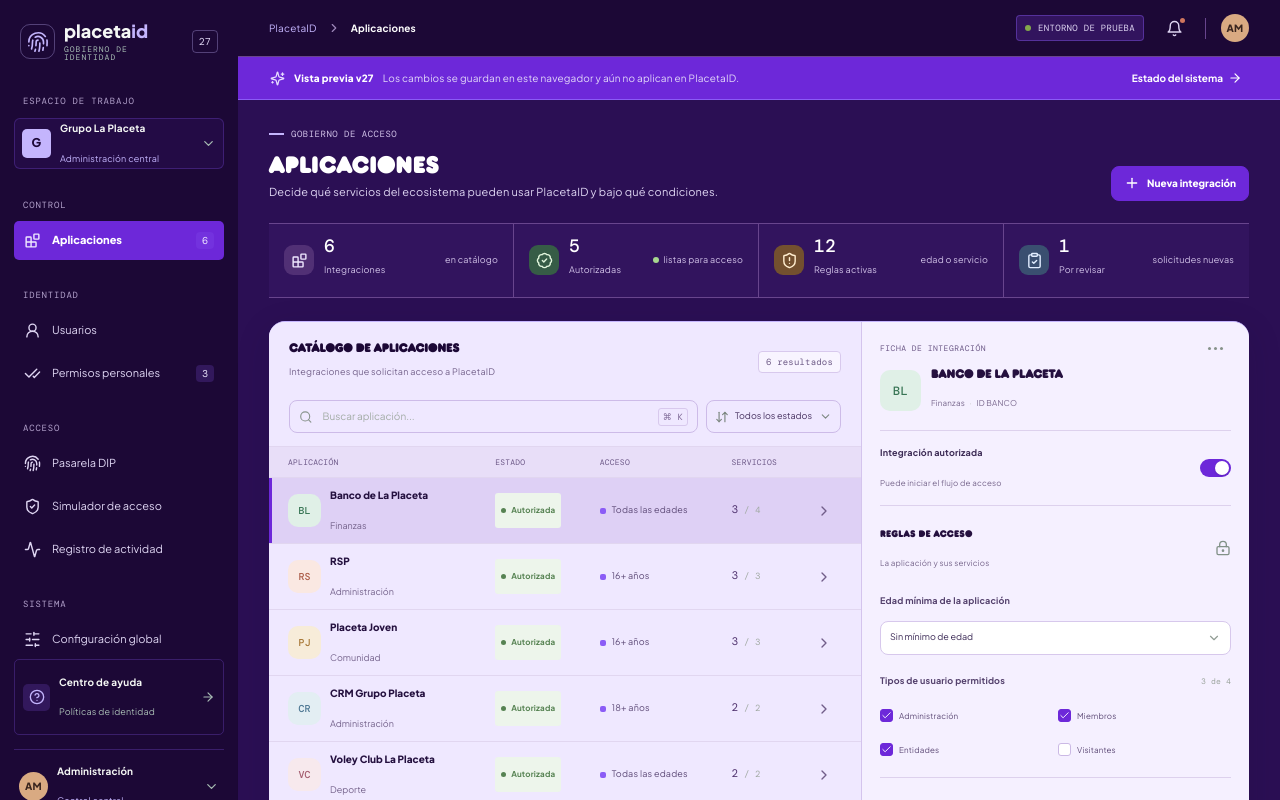
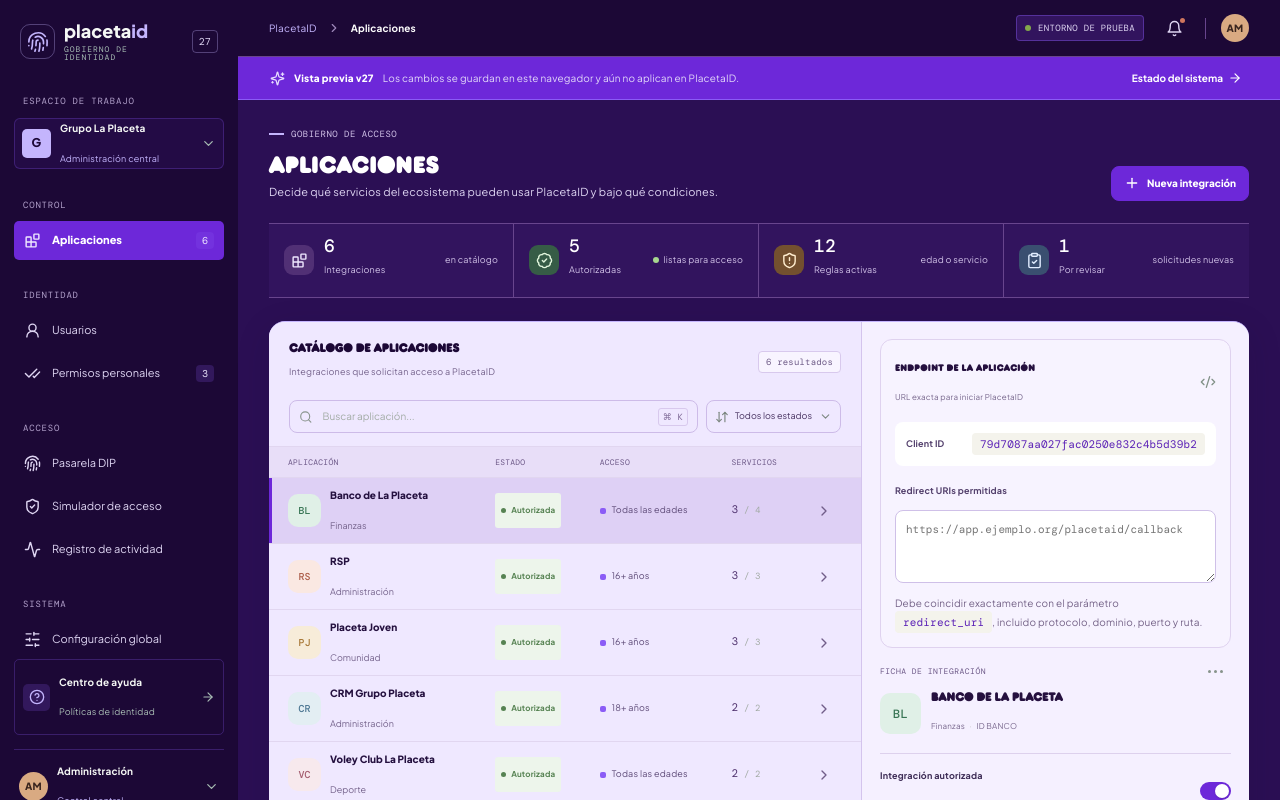
Before and after one commit to gdelaplaceta/placetaid-web-2027, a React (Vite) app: page / in a window 1280 px wide. Both pictures are taken after a click on the button "Administración". Shown: the top 800 px of the page. Built offline with nearby package versions, Linux system fonts and the light colour scheme.

Commit message:
feat: configure integration redirect URIs

```diff
--- a/src/App.tsx
+++ b/src/App.tsx
@@ -60,6 +60,7 @@ type Service = {
 type Integration = {
   id: string
   clientId?: string
+  redirectUris?: string[]
   name: string
   category: string
   initials: string
@@ -620,6 +621,7 @@ function App() {
               </div>
 
               {selected && <aside className="policy-panel">
+                <div className="policy-section integration-endpoint-section"><div className="policy-section-heading"><div><h3>Endpoint de la aplicación</h3><p>URL exacta para iniciar PlacetaID</p></div><Code2 size={16} /></div><div className="endpoint-row"><span className="field-label">Client ID</span><code>{selected.clientId ?? 'Pendiente de registrar'}</code></div><label className="field-label" htmlFor="redirect-uris">Redirect URIs permitidas</label><textarea id="redirect-uris" className="redirect-uri-input" rows={3} value={(selected.redirectUris ?? []).join('\n')} placeholder="https://app.ejemplo.org/placetaid/callback" onChange={(event) => updateIntegration(selected.id, (item) => ({ ...item, redirectUris: event.target.value.split(/\n|,/).map((uri) => uri.trim()).filter(Boolean), updated: 'Ahora' }))} /><small className="field-help">Debe coincidir exactamente con el parámetro <code>redirect_uri</code>, incluido protocolo, dominio, puerto y ruta.</small></div>
                 <div className="policy-topline"><span className="eyebrow">FICHA DE INTEGRACIÓN</span><button className="more-button" aria-label="Más opciones" onClick={() => showToast('No hay más acciones disponibles en la vista previa')}><span /><span /><span /></button></div>
                 <div className="policy-app-heading"><span className={`app-mark app-mark-large app-mark-${selected.color}`}>{selected.initials}</span><div><h2>{selected.name}</h2><span>{selected.category} <span className="separator-dot">·</span> ID {selected.id.toUpperCase()}</span></div></div>
                 <div className="authorization-row"><div><strong>{selected.status === 'authorized' ? 'Integración autorizada' : selected.status === 'pending' ? 'Solicitud pendiente' : 'Integración desactivada'}</strong><small>{selected.status === 'authorized' ? 'Puede iniciar el flujo de acceso' : selected.status === 'pending' ? 'Aún no puede iniciar sesión' : 'El acceso está bloqueado para todos'}</small></div><button className={`switch ${selected.status === 'authorized' ? 'switch-on' : ''}`} role="switch" aria-checked={selected.status === 'authorized'} aria-label="Autorizar aplicación" onClick={() => toggleStatus(selected)}><span /></button></div>
--- a/src/identity.css
+++ b/src/identity.css
@@ -202,6 +202,8 @@
 
 /* Plan 2027 public landing and centered gateway polish */
 .public-home { max-width: 1180px; margin: 0 auto; padding: 76px 5vw 40px; }
+.integration-endpoint-section { background: #f7f3ff; border: 1px solid #dfd2ef; border-radius: 12px; padding: 14px; margin-bottom: 14px; }
+.endpoint-row { display: flex; align-items: center; justify-content: space-between; gap: 12px; margin: 12px 0; padding: 9px 11px; border-radius: 8px; background: #fff; }.endpoint-row .field-label { margin: 0; }.endpoint-row code, .field-help code { font: 11px "DM Mono", monospace; color: #5b21b6; word-break: break-all; }.redirect-uri-input { width: 100%; resize: vertical; border: 1px solid #cfc0e8; border-radius: 8px; background: #fff; padding: 10px; color: #27113f; font: 11px/1.55 "DM Mono", monospace; }.field-help { display: block; margin-top: 7px; color: #756388; font-size: 10px; line-height: 1.45; }
 .public-home-hero { display: grid; grid-template-columns: 1.15fr .85fr; gap: 70px; align-items: center; min-height: 560px; }
 .public-kicker { display: block; color: #d8c8ff; font: 700 10px/1.2 "DM Mono", monospace; letter-spacing: .16em; }
 .public-home-copy h1 { margin: 18px 0; color: #fff; font: 400 clamp(54px, 8vw, 104px)/.94 Baruta, "Plus Jakarta Sans", sans-serif; letter-spacing: -.04em; }
```
